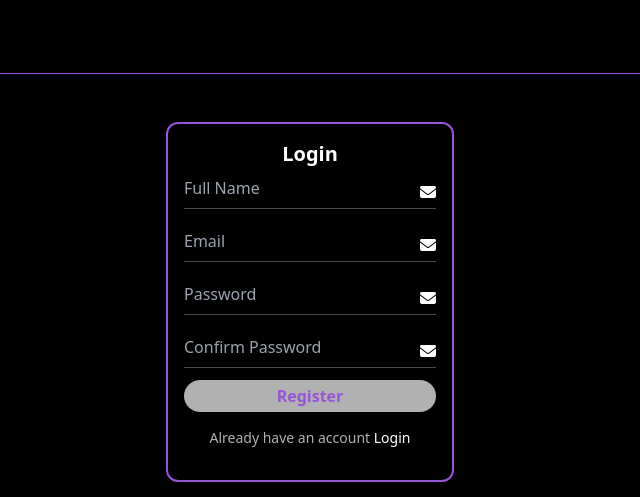
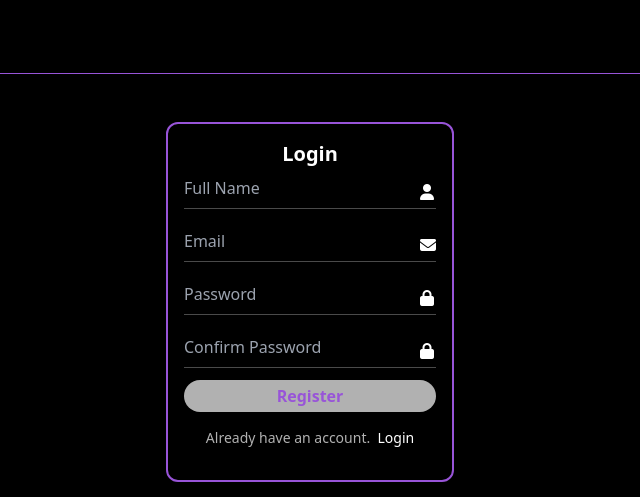
Before and after one commit to Malikic1/cryptoweb, a website: page register.html in a window 1280 px wide. Shown: the top 497 px of the page, 330-970 px from the left. Drawn offline with nearby package versions, Linux system fonts and the light colour scheme; no server answers; a web font is replaced by a local one.

Commit message:
Editing typographical error

```diff
--- a/register.html
+++ b/register.html
@@ -93,7 +93,7 @@
               placeholder="Full Name"
           /></span>
           <span class="absolute -ml-4 mt-3"
-            ><i class="fa-solid fa-envelope"></i
+            ><i class="fa-solid fa-user"></i
           ></span>
         </p>
         <p class="mt-3">
@@ -115,7 +115,7 @@
               placeholder="Password"
           /></span>
           <span class="absolute -ml-4 mt-3"
-            ><i class="fa-solid fa-envelope"></i>
+            ><i class="fa-solid fa-lock"></i>
           </span>
         </p>
         <p class="mt-3">
@@ -126,7 +126,7 @@
               placeholder="Confirm Password"
           /></span>
           <span class="absolute -ml-4 mt-3"
-            ><i class="fa-solid fa-envelope"></i>
+            ><i class="fa-solid fa-lock"></i>
           </span>
         </p>
         <button
@@ -136,7 +136,7 @@
           Register
         </button>
         <p class="text-sm my-4">
-          <span class="text-whitesmoke">Already have an account </span>
+          <span class="text-whitesmoke">Already have an account.&nbsp; </span>
           <a href="login.html" type="button">Login</a>
         </p>
       </form>
```
Also changed, not shown: index.html (+1 -1 lines), login.html (+2 -2 lines).
